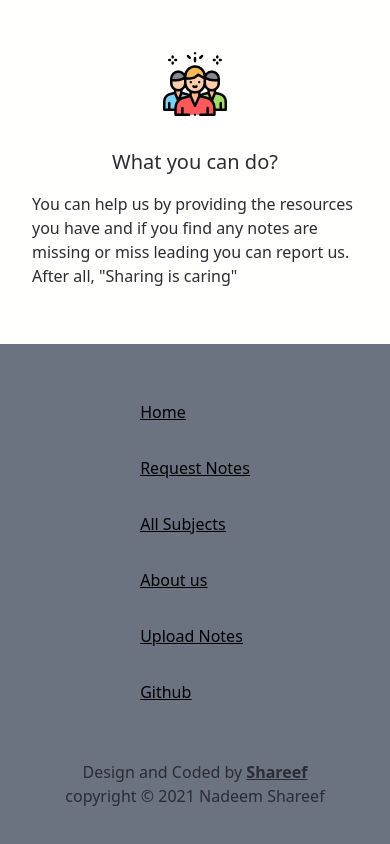
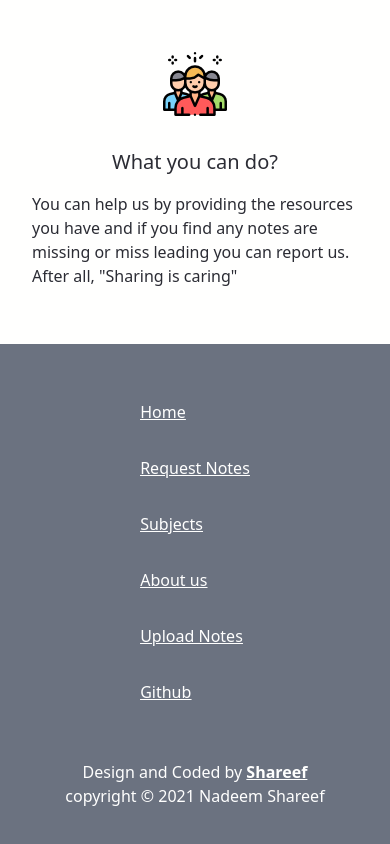
Before and after one commit to shareef99/yourounotes, a Next.js app: page / in a window 390 px wide. Shown: the part 1666-2510 px from the top of the page. Built offline with nearby package versions, Linux system fonts and the light colour scheme.

Commit message:
♻ refactor code
Change footer text to white, remove underline from about tag line on mobile and Change all subjects to subjects at footer

```diff
--- a/components/Footer.tsx
+++ b/components/Footer.tsx
@@ -8,8 +8,8 @@ const Footer = (props: Props) => {
         <footer id="footer" className="bg-gray-500">
             <div className="flexCenter">
                 <ul
-                    className="flex flex-wrap flex-col sm:flex-row justify-around items-start
-                        py-14 sm:space-x-8 space-y-8 sm:space-y-0"
+                    className="flex flex-wrap flex-col sm:flex-row justify-around items-start py-14
+                        sm:space-x-8 space-y-8 sm:space-y-0 text-bg"
                 >
                     <li className="underline hover:no-underline">
                         <Link href="/">
@@ -27,7 +27,7 @@ const Footer = (props: Props) => {
                     </li>
                     <li className="underline hover:no-underline">
                         <Link href="/subjects">
-                            <a>All Subjects</a>
+                            <a>Subjects</a>
                         </Link>
                     </li>
                     <li className="underline hover:no-underline">
@@ -55,8 +55,8 @@ const Footer = (props: Props) => {
                     </li>
                 </ul>
             </div>
-            <div className="text-center pb-10">
-                <p>
+            <div className="text-center pb-10 font-medium text-bg">
+                <p className="text-bg">
                     Design and Coded by{" "}
                     <a
                         href="https://portfolio.shareef.vercel.app/"
@@ -67,7 +67,9 @@ const Footer = (props: Props) => {
                         Shareef
                     </a>
                 </p>
-                <p>copyright © 2021 Nadeem Shareef</p>
+                <p className="text-bg">
+                    copyright © {new Date().getFullYear()} Nadeem Shareef
+                </p>
             </div>
         </footer>
     );
--- a/pages/about.tsx
+++ b/pages/about.tsx
@@ -68,7 +68,13 @@ const about = (props: Props) => {
                             priority={true}
                             alt="Image by Yvette W from Pixabay"
                         />
-                        <h2 className="leading-relaxed text-center mt-4 text-heading-dark w-[80%] md:w-full">
+                        <h3
+                            className="md:hidden leading-relaxed text-center mt-4 text-heading-dark w-[80%] md:w-full
+                                text-3xl font-bold tracking-wider"
+                        >
+                            We are students, determined to help students!
+                        </h3>
+                        <h2 className="hidden md:block leading-relaxed text-center mt-4 text-heading-dark w-[80%] md:w-full">
                             We are students, determined to help students!
                         </h2>
                     </div>
```
